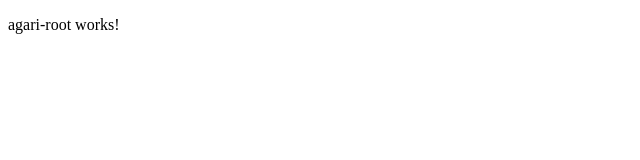
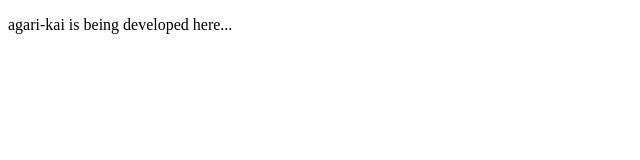
Before and after one commit to jinbijin/agari-kai-client, an Angular app: page / in a window 1280 px wide. Shown: the top 160 px of the page, without its empty margins (0-640 px from the left). Built offline with nearby package versions, Linux system fonts and the light colour scheme.

Commit message:
Clean up title and main page

```diff
--- a/src/app/agari.component.html
+++ b/src/app/agari.component.html
@@ -1,2 +1,2 @@
-<p>agari-root works!</p>
+<p>agari-kai is being developed here...</p>
 <router-outlet></router-outlet>
--- a/src/index.html
+++ b/src/index.html
@@ -2,7 +2,7 @@
 <html lang="en">
   <head>
     <meta charset="utf-8" />
-    <title>AgariKaiClient</title>
+    <title>agari-kai</title>
     <base href="/" />
     <meta name="viewport" content="width=device-width, initial-scale=1" />
     <link rel="icon" type="image/x-icon" href="favicon.ico" />
```
